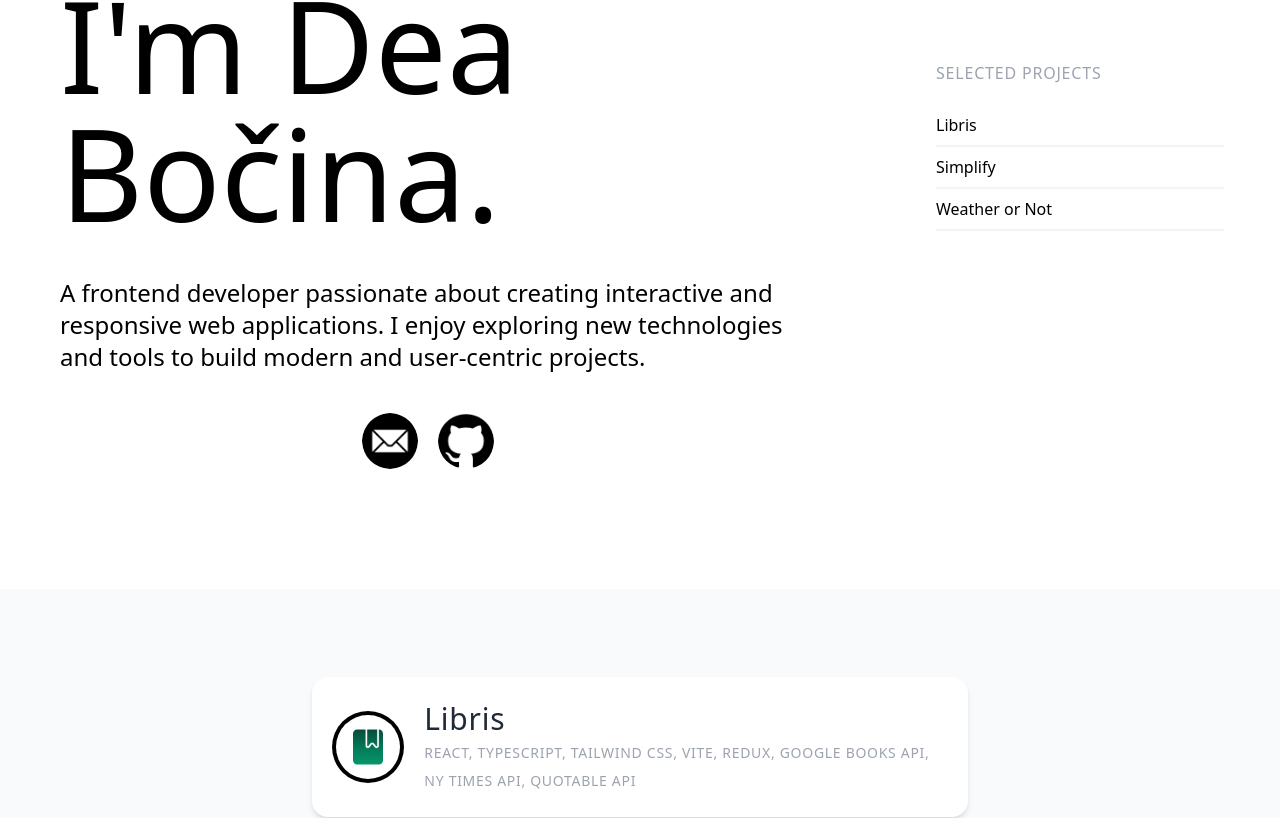
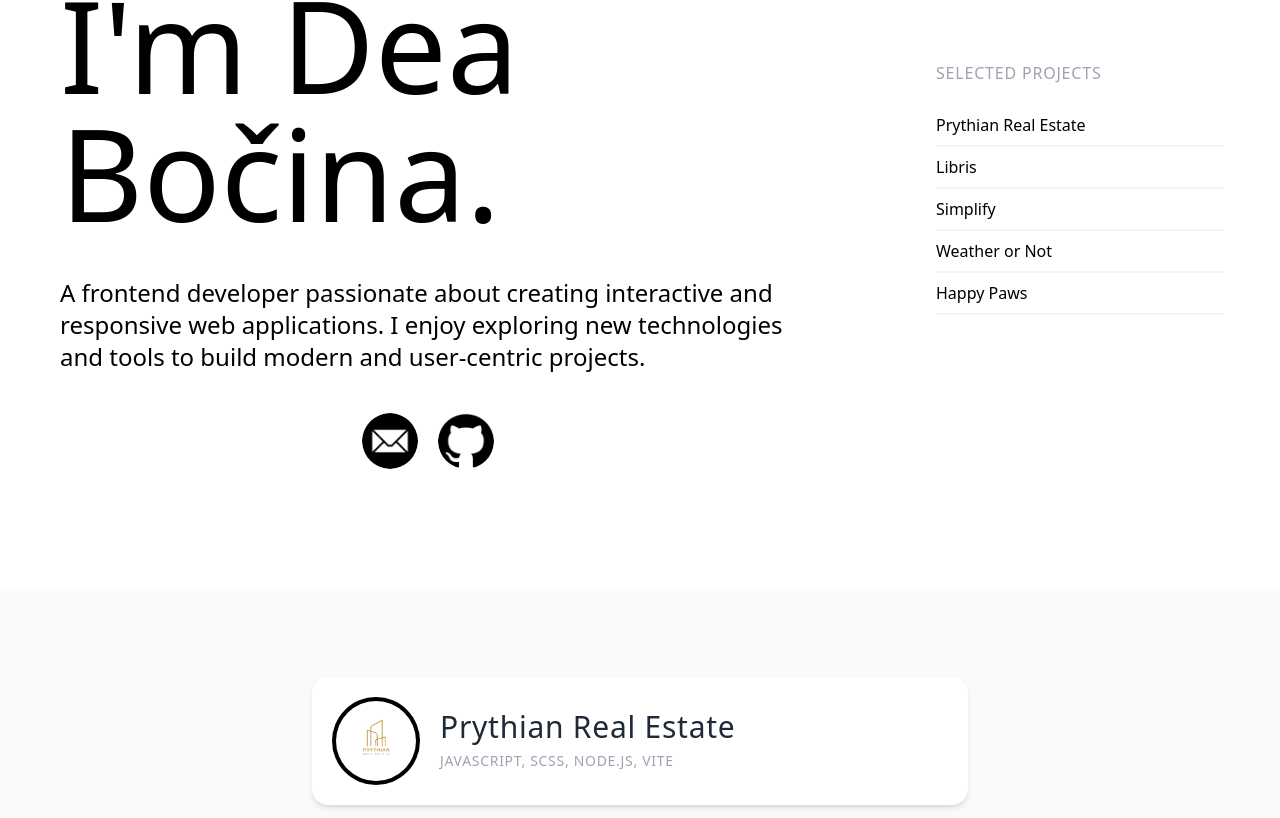
Before and after one commit to deabocina/portfolio, a React (Vite) app: page / in a window 1280 px wide. Shown: the part 251-1069 px from the top of the page. Built offline with nearby package versions, Linux system fonts and the light colour scheme.

Commit message:
Add new projects

```diff
--- a/src/assets/assets.ts
+++ b/src/assets/assets.ts
@@ -9,6 +9,8 @@ import rightArrow from "../assets/icons/right-arrow.png";
 import logoLibris from "../assets/icons/logo-libris.png";
 import logoSimplify from "../assets/icons/logo-simplify.png";
 import logoWeather from "../assets/icons/logo-weather-or-not.png";
+import logoPrythianRestEstate from "../assets/icons/logo-prythian-real-estate.png";
+import logoHappyPaws from "../assets/icons/logo-happy-paws.png";
 import upArrow from "../assets/icons/up-arrow.png";
 
 export const icons = {
@@ -23,5 +25,7 @@ export const icons = {
   logoLibris,
   logoSimplify,
   logoWeather,
+  logoPrythianRestEstate,
+  logoHappyPaws,
   upArrow,
 };
--- a/src/components/Home.tsx
+++ b/src/components/Home.tsx
@@ -4,7 +4,7 @@ import { useTranslation } from "react-i18next";
 import { useCustomInView } from "../hooks/useCustomInView";
 
 const Home = () => {
-  const projects = ["Libris", "Simplify", "Weather or Not"];
+  const projects = ["Prythian Real Estate", "Libris", "Simplify", "Weather or Not", "Happy Paws"];
   const { ref, inView } = useCustomInView(0);
   const { t, i18n } = useTranslation();
 
--- a/src/components/Projects.tsx
+++ b/src/components/Projects.tsx
@@ -8,6 +8,14 @@ const Projects = () => {
   const { t } = useTranslation();
 
   const projects = {
+    prythianRealEstate: {
+      name: t("projects.prythianRealEstate.name"),
+      logo: icons.logoPrythianRestEstate,
+      description: t("projects.prythianRealEstate.description"),
+      technologies: t("projects.prythianRealEstate.technologies"),
+      keyFeatures: t("projects.prythianRealEstate.keyFeatures"),
+      deployLink: "https://deabocina.github.io/prythian-real-estate/",
+    },
     libris: {
       name: t("projects.libris.name"),
       logo: icons.logoLibris,
@@ -31,6 +39,14 @@ const Projects = () => {
       technologies: t("projects.weatherOrNot.technologies"),
       keyFeatures: t("projects.weatherOrNot.keyFeatures"),
       deployLink: "https://deabocina.github.io/weather-or-not/",
+    },
+    happyPaws: {
+      name: t("projects.happyPaws.name"),
+      logo: icons.logoHappyPaws,
+      description: t("projects.happyPaws.description"),
+      technologies: t("projects.happyPaws.technologies"),
+      keyFeatures: t("projects.happyPaws.keyFeatures"),
+      deployLink: "https://github.com/deabocina/happy-paws",
     },
   };
 
--- a/src/locales/de.json
+++ b/src/locales/de.json
@@ -5,6 +5,14 @@
     "projects": "Ausgewählte Projekte"
   },
   "projects": {
+    "prythianRealEstate": {
+      "logo": "logoPrythianRestEstate",
+      "technologies": "JavaScript, SCSS, Node.js, Vite",
+      "name": "Prythian Real Estate",
+      "description": "Prythian Real Estate ist eine moderne Immobilien-App, die das Durchsuchen von Objekten mühelos macht. Nutzer können verfügbare Immobilien in verschiedenen Kategorien und Preisklassen erkunden, wichtige Informationen wie Lage, Größe, Preis und Ausstattung einsehen und hochwertige Bilder jeder Immobilie betrachten. Die App bietet eine intelligente Suchfunktion, um Immobilien nach Name, Standort, Größe oder Preis zu filtern. Mit einem visuellen Ansatz sorgt Prythian Real Estate für ein reibungsloses, intuitives und informatives Erlebnis beim Kauf oder verkaufen von Immobilien.",
+      "keyFeatures": "Immobilienangebote erkunden, Intelligente Objektsuche, Immobilienbilder anzeigen, Interaktive Karte",
+      "deployLink": "https://deabocina.github.io/prythian-real-estate/"
+    },
     "libris": {
       "logo": "logoLibris",
       "technologies": "React, TypeScript, Tailwind CSS, Vite, Redux, Google Books API, NY Times API, Quotable API",
@@ -28,6 +36,14 @@
       "description": "Weather or Not ist eine Wetter-App, die Echtzeit-Wetterupdates für jede Stadt bietet. Sie können schnell nach einer Stadt suchen und die aktuellen Wetterbedingungen einsehen, einschließlich Temperatur, Luftfeuchtigkeit und Vorhersagen für den Tag oder die kommende Woche. Die App bietet einen dynamischen Hintergrund, der sich je nach Tageszeit ändert, und ermöglicht es Ihnen, zwischen Celsius und Fahrenheit sowie anderen Maßeinheiten für Windgeschwindigkeit, Druck und mehr umzuschalten. Mit einem vollständig reaktionsschnellen Design können Sie Wetterinformationen auf jedem Gerät leicht abrufen und bleiben überall gut vorbereitet.",
       "keyFeatures": "Echtzeit-Wetterinformationen, Stündliche und wöchentliche Vorhersagen, Stadt-Suche, Dynamischer Hintergrund, Temperatur-Einheitenschalter, Vollständig reaktionsschnell",
       "deployLink": "https://deabocina.github.io/weather-or-not/"
+    },
+    "happyPaws": {
+      "logo": "logoHappyPaws",
+      "technologies": "JavaScript, Java, Vite, PayPal API, PostgreSQL",
+      "name": "Happy Paws",
+      "description": "Happy Paws ist eine Online-Plattform, die den Kauf von Tierprodukten erleichtert. Kunden können Konten erstellen, Produkte durchsuchen, Warenkörbe verwalten, Bestellungen aufgeben, den Bestellstatus verfolgen, Wunschlisten pflegen und bis zu drei Tierprofile erstellen. Mitarbeiter können Produkte verwalten, Bestellungen bearbeiten und Rabatte verwalten, während Administratoren alle Funktionen überwachen, Benutzerrollen verwalten und Systemeinstellungen konfigurieren. Die Plattform bietet ein nahtloses, intuitives und sicheres Erlebnis für alle Nutzer.",
+      "keyFeatures": "Kundenkonto-Verwaltung, Produktsuche & Filter, Warenkorb & Checkout, Bestellverfolgung, Wunschliste, Tierprofile, Mitarbeiter Produktverwaltung, Bestellbearbeitung, Rabattverwaltung, Admin Benutzer- & Systemverwaltung",
+      "deployLink": "https://github.com/deabocina/happy-paws"
     }
   },
   "footer": {
--- a/src/locales/en.json
+++ b/src/locales/en.json
@@ -5,6 +5,14 @@
     "projects": "Selected projects"
   },
   "projects": {
+    "prythianRealEstate": {
+      "logo": "logoPrythianRestEstate",
+      "technologies": "JavaScript, SCSS, Node.js, Vite",
+      "name": "Prythian Real Estate",
+      "description": "Prythian Real Estate is a modern real estate finder app designed to make property browsing effortless. Users can explore available properties across different categories and price ranges, view essential details like location, size, price, and amenities, and browse high-quality images for each listing. The app also includes a smart search function to filter properties by name, location, size, or price. Built with a visual-first approach, Prythian Real Estate ensures a smooth, intuitive, and informative experience for anyone looking to buy or sell a property.",
+      "keyFeatures": "Explore Real Estate Listings, Smart Property Search, View Property Images, Interactive Map",
+      "deployLink": "https://deabocina.github.io/prythian-real-estate/"
+    },
     "libris": {
       "logo": "logoLibris",
       "technologies": "React, TypeScript, Tailwind CSS, Vite, Redux, Google Books API, NY Times API, Quotable API",
@@ -28,6 +36,14 @@
       "description": "Weather or Not is a weather app that provides real-time weather updates for any city. You can quickly search for a city and view current weather conditions, including temperature, humidity and forecasts for the day or week ahead. The app offers a dynamic background that changes based on the time of day and lets you switch between Celsius and Fahrenheit, along with other units of measurement for wind speed, pressure and more. With a fully responsive design, you can easily access weather information on any device, keeping you prepared no matter where you are.",
       "keyFeatures": "Real-Time Weather Info, Hourly & Weekly Forecasts, City Search, Dynamic Background, Temperature Unit Toggle, Fully Responsive",
       "deployLink": "https://deabocina.github.io/weather-or-not/"
+    },
+    "happyPaws": {
+      "logo": "logoHappyPaws",
+      "technologies": "JavaScript, Java, Vite, PayPal API, PostgreSQL",
+      "name": "Happy Paws",
+      "description": "Happy Paws is an online platform designed to streamline the purchase of pet-related products. Customers can create accounts, browse products, manage shopping carts, place orders, track order status, maintain wishlists, and create up to three pet profiles. Staff members can manage products, process orders, and handle discounts, while administrators oversee all functionalities, manage user roles, and configure system settings. The platform ensures a seamless, intuitive, and secure experience for all users.",
+      "keyFeatures": "Customer Account Management, Product Search & Filter, Shopping Cart & Checkout, Order Tracking, Wishlist, Pet Profiles, Staff Product Management, Order Processing, Discount Management, Admin User & System Management",
+      "deployLink": "https://github.com/deabocina/happy-paws"
     }
   },
   "footer": {
--- a/src/locales/fr.json
+++ b/src/locales/fr.json
@@ -5,6 +5,14 @@
     "projects": "Projets sélectionnés"
   },
   "projects": {
+    "prythianRealEstate": {
+      "logo": "logoPrythianRestEstate",
+      "technologies": "JavaScript, SCSS, Node.js, Vite",
+      "name": "Prythian Real Estate",
+      "description": "Prythian Real Estate est une application moderne conçue pour faciliter la recherche de biens immobiliers. Les utilisateurs peuvent parcourir les propriétés disponibles dans différentes catégories et gammes de prix, voir les informations essentielles telles que l'emplacement, la taille, le prix et les équipements, et consulter des images de haute qualité pour chaque bien. L'application propose une fonction de recherche intelligente pour filtrer les biens par nom, emplacement, taille ou prix. Grâce à une approche visuelle, Prythian Real Estate offre une expérience fluide, intuitive et informative pour tous ceux qui cherchent à acheter ou vendre un bien immobilier.",
+      "keyFeatures": "Explorer les annonces immobilières, Recherche intelligente de propriétés, Voir les images des propriétés, Carte interactive",
+      "deployLink": "https://deabocina.github.io/prythian-real-estate/"
+    },
     "libris": {
       "logo": "logoLibris",
       "technologies": "React, TypeScript, Tailwind CSS, Vite, Redux, Google Books API, NY Times API, Quotable API",
@@ -28,6 +36,14 @@
       "description": "Weather or Not est une application météo qui fournit des mises à jour en temps réel pour n'importe quelle ville. Vous pouvez rechercher rapidement une ville et voir les conditions météorologiques actuelles, y compris la température, l'humidité et les prévisions pour la journée ou la semaine à venir. L'application offre un fond dynamique qui change en fonction de l'heure de la journée et vous permet de passer de Celsius à Fahrenheit, ainsi que d'autres unités de mesure pour la vitesse du vent, la pression et plus encore. Avec un design entièrement réactif, vous pouvez facilement accéder aux informations météorologiques sur n'importe quel appareil, vous permettant de rester préparé où que vous soyez.",
       "keyFeatures": "Informations météorologiques en temps réel, Prévisions horaires et hebdomadaires, Recherche de ville, Fond dynamique, Commutateur d'unité de température, Entièrement réactif",
       "deployLink": "https://deabocina.github.io/weather-or-not/"
+    },
+    "happyPaws": {
+      "logo": "logoHappyPaws",
+      "technologies": "JavaScript, Java, Vite, PayPal API, PostgreSQL",
+      "name": "Happy Paws",
+      "description": "Happy Paws est une plateforme en ligne conçue pour faciliter l'achat de produits pour animaux. Les clients peuvent créer des comptes, parcourir les produits, gérer leur panier, passer des commandes, suivre l'état de leurs commandes, maintenir des listes de souhaits et créer jusqu'à trois profils d'animaux. Les employés peuvent gérer les produits, traiter les commandes et gérer les réductions, tandis que les administrateurs supervisent toutes les fonctionnalités, gèrent les rôles des utilisateurs et configurent les paramètres du système. La plateforme garantit une expérience fluide, intuitive et sécurisée pour tous les utilisateurs.",
+      "keyFeatures": "Gestion des comptes clients, Recherche & filtrage de produits, Panier & paiement, Suivi des commandes, Liste de souhaits, Profils d'animaux, Gestion des produits par le personnel, Traitement des commandes, Gestion des réductions, Gestion des utilisateurs & du système par l’administrateur",
+      "deployLink": "https://github.com/deabocina/happy-paws"
     }
   },
   "footer": {
--- a/src/locales/hr.json
+++ b/src/locales/hr.json
@@ -5,6 +5,14 @@
     "projects": "Odabrani projekti"
   },
   "projects": {
+    "prythianRealEstate": {
+      "logo": "logoPrythianRestEstate",
+      "technologies": "JavaScript, SCSS, Node.js, Vite",
+      "name": "Prythian Real Estate",
+      "description": "Prythian Real Estate je moderna aplikacija za pretraživanje nekretnina koja omogućuje jednostavan pregled ponuda. Korisnici mogu istraživati dostupne nekretnine u različitim kategorijama i cjenovnim razredima, vidjeti ključne informacije poput lokacije, veličine, cijene i pogodnosti te pregledavati kvalitetne slike svake nekretnine. Aplikacija uključuje pametnu funkciju pretraživanja za filtriranje nekretnina po nazivu, lokaciji, veličini ili cijeni. S vizualnim pristupom, Prythian Real Estate osigurava jednostavno, intuitivno i informativno iskustvo za svakoga tko želi kupiti ili prodati nekretninu.",
+      "keyFeatures": "Pregledajte ponude nekretnina, Pametna pretraga nekretnina, Pregled slika nekretnina, Interaktivna karta",
+      "deployLink": "https://deabocina.github.io/prythian-real-estate/"
+    },
     "libris": {
       "logo": "logoLibris",
       "technologies": "React, TypeScript, Tailwind CSS, Vite, Redux, Google Books API, NY Times API, Quotable API",
@@ -28,6 +36,14 @@
       "description": "Weather or Not je aplikacija za vremensku prognozu koja pruža ažurirane informacije u stvarnom vremenu za bilo koji grad. Možete jednostavno pretraživati po gradu i pregledati trenutne vremenske uvjete, uključujući temperaturu, vlažnost i prognoze za taj dan ili tjedan. Aplikacija nudi dinamičnu pozadinu koja se mijenja ovisno o dobu dana i omogućuje vam prebacivanje između Celzijusa i Fahrenheita, kao i drugih mjernih jedinica za brzinu vjetra, tlak i još mnogo toga. S potpuno responzivnim dizajnom, lako možete pristupiti vremenskim informacijama na bilo kojem uređaju, kako biste uvijek bili pripremljeni bez obzira gdje se nalazite.",
       "keyFeatures": "Vremenske Informacije u Stvarnom Vremenu, Satne & Tjedne Prognoze, Pretraga Grada, Dinamička Pozadina, Promjena Jedinica Temperature, Potpuno Responzivan Dizajn",
       "deployLink": "https://deabocina.github.io/weather-or-not/"
+    },
+    "happyPaws": {
+      "logo": "logoHappyPaws",
+      "technologies": "JavaScript, Java, Vite, PayPal API, PostgreSQL",
+      "name": "Happy Paws",
+      "description": "Happy Paws je online platforma dizajnirana za olakšavanje kupnje proizvoda za kućne ljubimce. Korisnici mogu kreirati račune, pregledavati proizvode, upravljati košaricama, naručivati, pratiti status narudžbi, voditi liste želja i kreirati do tri profila kućnih ljubimaca. Zaposlenici mogu upravljati proizvodima, obrađivati narudžbe i upravljati popustima, dok administratori nadgledaju sve funkcionalnosti, upravljaju korisničkim ulogama i konfiguriraju postavke sustava. Platforma osigurava besprijekorno, intuitivno i sigurno iskustvo za sve korisnike.",
+      "keyFeatures": "Upravljanje korisničkim računima, Pretraživanje i filtriranje proizvoda, Košarica i plaćanje, Praćenje narudžbi, Lista želja, Profili kućnih ljubimaca, Upravljanje proizvodima od strane zaposlenika, Obrada narudžbi, Upravljanje popustima, Administratorsko upravljanje korisnicima i sustavom",
+      "deployLink": "https://github.com/deabocina/happy-paws"
     }
   },
   "footer": {
```
Also changed, not shown: src/assets/icons/logo-happy-paws.png (added), src/assets/icons/logo-prythian-real-estate.png (added).
